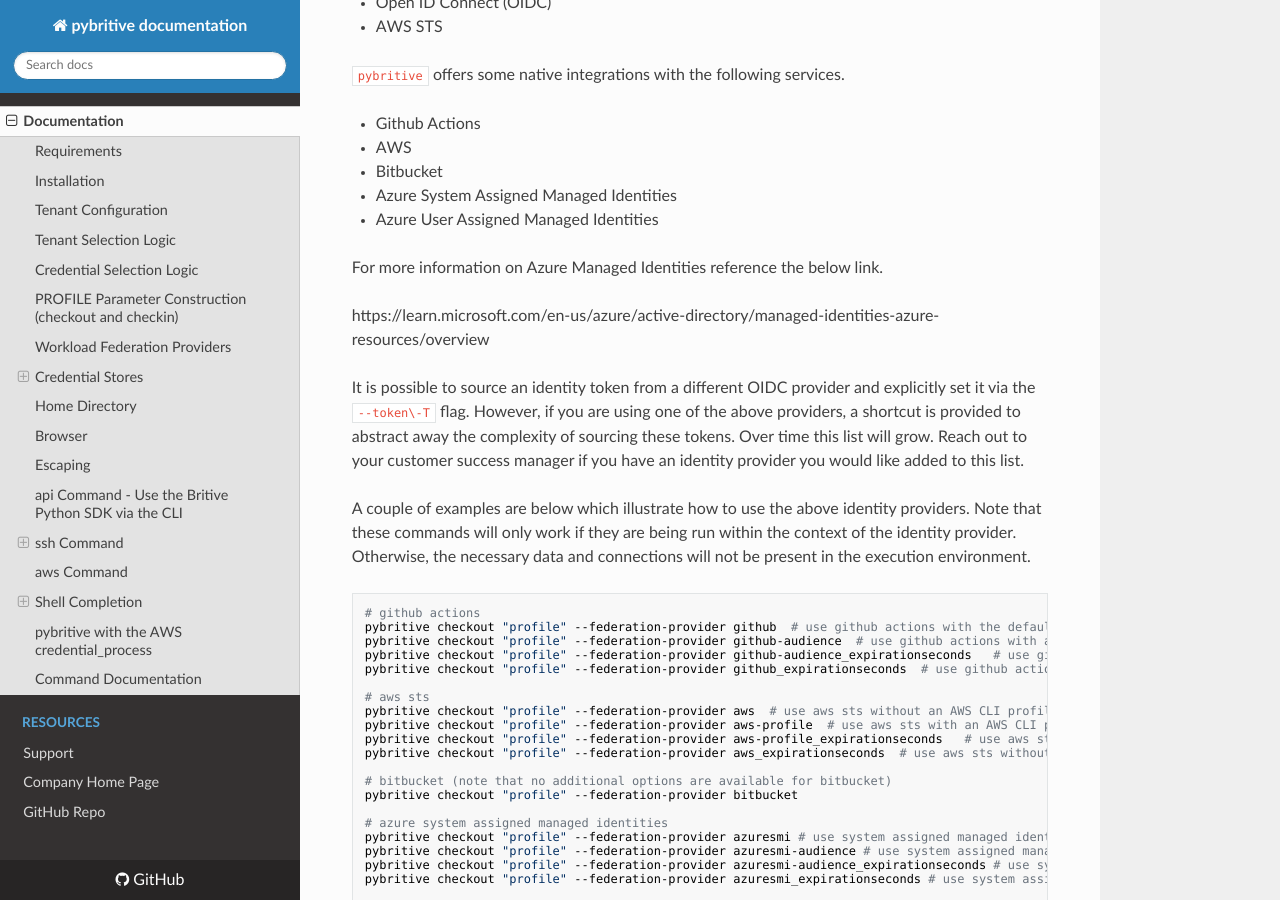
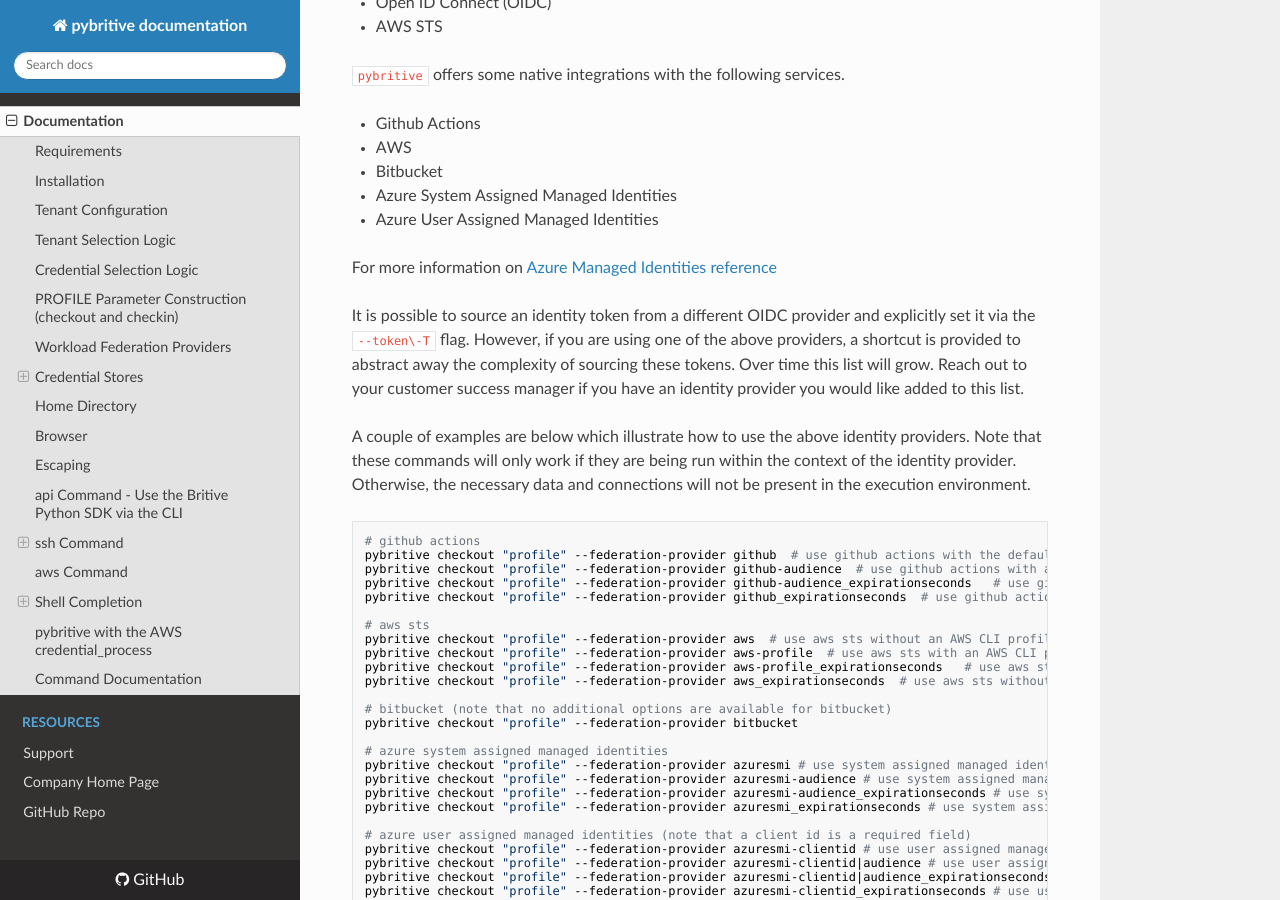
Before and after one commit to britive/python-cli, an MkDocs documentation site: the page built from docs/index.md, in a window 1280 px wide and 900 px high, scrolled down 3575 px. Built offline with MkDocs 1.6.1, drawn with Linux system fonts in a browser that asks for light colours; nearby versions of some CDN libraries.

Commit message:
converting link to Azure docs to hyperlink

```diff
--- a/docs/index.md
+++ b/docs/index.md
@@ -147,9 +147,7 @@
 * Azure System Assigned Managed Identities
 * Azure User Assigned Managed Identities
 
-For more information on Azure Managed Identities reference the below link.
-
-https://learn.microsoft.com/en-us/azure/active-directory/managed-identities-azure-resources/overview
+For more information on [Azure Managed Identities reference](https://learn.microsoft.com/en-us/azure/active-directory/managed-identities-azure-resources/overview 'Link to Microsoft Documentaion')
 
 It is possible to source an identity token from a different OIDC provider and explicitly set it via the `--token\-T` flag.
 However, if you are using one of the above providers, a shortcut is provided to abstract away the complexity of sourcing these tokens.
```
